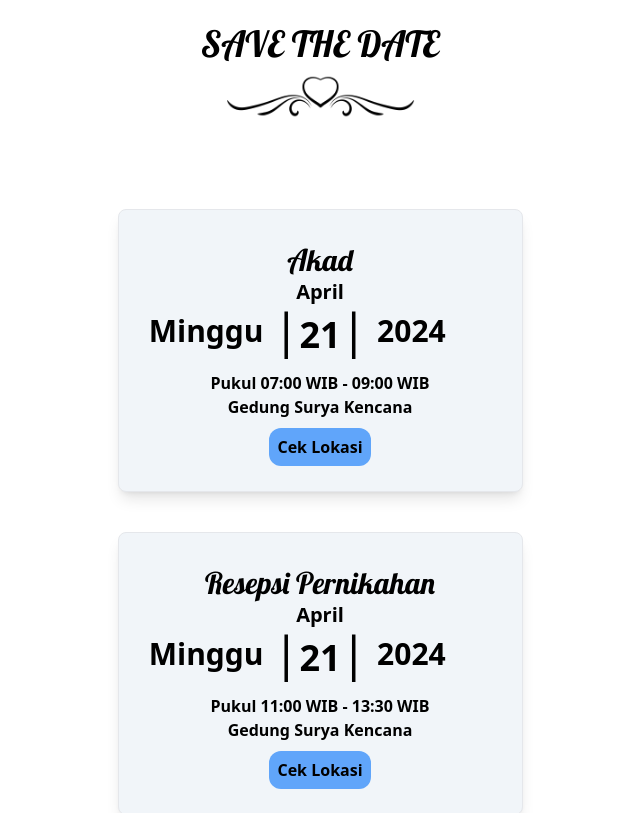
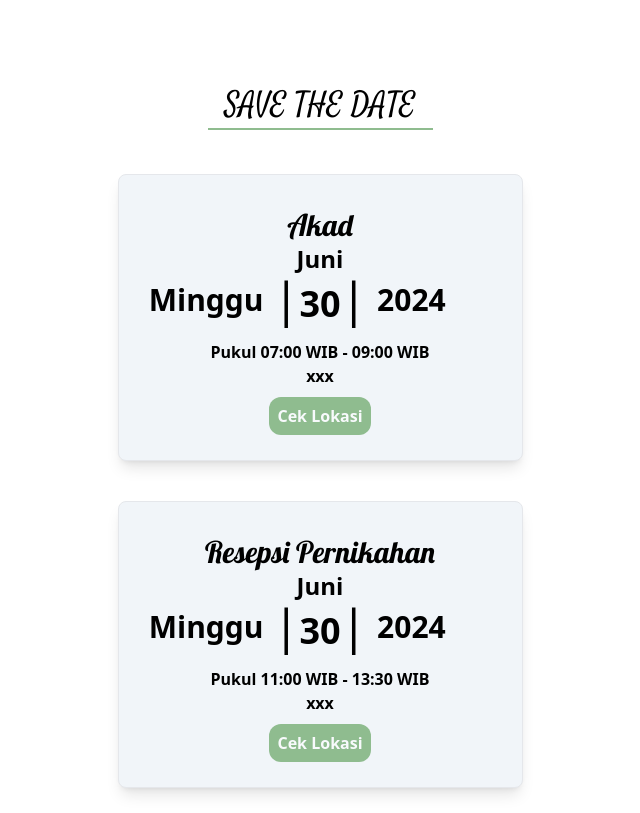
Before and after one commit to fahmiAzizz/nawanglana, a React (Vite) app: page / in a window 1280 px wide. Shown: the part 1580-2393 px from the top of the page, without its empty margins (320-960 px from the left). Built offline with nearby package versions, Linux system fonts and the light colour scheme; no server answers; a web font is replaced by a local one.

Commit message:
edit akad

```diff
--- a/src/components/Akad.jsx
+++ b/src/components/Akad.jsx
@@ -10,6 +10,13 @@ const Akad = () => {
             mainControls.start("visible",)
         }
     }, [isInView])
+
+    const hrStyle = {
+        height: '2px',
+        borderWidth: '0',
+        color: '#8FBC8F', // Ubah warna sesuai kebutuhan
+        backgroundColor: '#8FBC8F', // Jika ingin mengubah warna latar belakang garis
+    };
     return (
         <div className='py-10 max-w-screen-mobile mx-auto text-center'>
             <motion.div
@@ -20,9 +27,10 @@ const Akad = () => {
                 initial='hidden'
                 animate={mainControls}
                 transition={{ duration: 1, delay: 0.5 }}
-                className='text-4xl font-customFont3 pt-24'>
+                className='text-3xl font-customFont pt-24 pb-10'>
                 <p>SAVE THE DATE</p>
-                <img className='w-1/2 mx-auto -mt-20' src={Underline} alt="" />
+                {/* <img className='w-1/2 mx-auto -mt-20' src={Underline} alt="" /> */}
+                <hr className=' m-1 w-1/2 mx-auto text-[#8FBC8F]' style={hrStyle} />
             </motion.div>
 
             <motion.div
@@ -35,16 +43,16 @@ const Akad = () => {
                 transition={{ duration: 1, delay: 0.50 }}
                 className='w-[90%] mx-auto border bg-slate-100 shadow-lg rounded-lg py-8'>
                 <p className='text-3xl font-customFont3' ref={akad}>Akad</p>
-                <p className='text-xl font-semibold'>April</p>
+                <p className='text-2xl font-semibold'>Juni</p>
                 <div className='pb-4 grid grid-cols-3 w-[85%] items-center mx-auto'>
                     <p className='text-3xl font-semibold text-right'>Minggu</p>
-                    <p className='text-4xl font-bold'><span className='text-5xl font-extralight'>|</span>21<span className='text-5xl font-extralight'>|</span></p>
+                    <p className='text-4xl font-bold'><span className='text-5xl font-extralight'>|</span>30<span className='text-5xl font-extralight'>|</span></p>
                     <p className='text-3xl font-semibold text-left'>2024</p>
                 </div>
                 <div className='font-semibold '>
                     <p>Pukul 07:00 WIB - 09:00 WIB</p>
-                    <p>Gedung Surya Kencana</p>
-                    <p className='mt-4 hover:scale-110 duration-100'><a className='bg-blue-400 rounded-xl p-2 ' href="https://www.google.com/maps/place/Gedung+Surya+Kencana/@-6.5818882,106.8146776,17z/data=!4m6!3m5!1s0x2e69c4f8e735f931:0x6387ec885c9364d3!8m2!3d-6.5817516!4d106.7678689!16s%2Fg%2F11dzvg567d?entry=ttu">Cek Lokasi</a></p>
+                    <p>xxx</p>
+                    <p className='mt-4 hover:scale-110 duration-100'><a className='bg-[#8FBC8F] text-slate-50 rounded-xl p-2 ' href="#">Cek Lokasi</a></p>
                 </div>
             </motion.div>
             <motion.div
@@ -57,16 +65,16 @@ const Akad = () => {
                 transition={{ duration: 1, delay: 0.50 }}
                 className='w-[90%] mx-auto border bg-slate-100 shadow-lg rounded-lg py-8 mt-10'>
                 <p className='text-3xl font-customFont3'>Resepsi Pernikahan</p>
-                <p className='text-xl font-semibold'>April</p>
+                <p className='text-2xl font-semibold'>Juni</p>
                 <div className='pb-4 grid grid-cols-3 w-[85%] items-center mx-auto'>
                     <p className='text-3xl font-semibold text-right'>Minggu</p>
-                    <p className='text-4xl font-bold'><span className='text-5xl font-extralight'>|</span>21<span className='text-5xl font-extralight'>|</span></p>
+                    <p className='text-4xl font-bold'><span className='text-5xl font-extralight'>|</span>30<span className='text-5xl font-extralight'>|</span></p>
                     <p className='text-3xl font-semibold text-left'>2024</p>
                 </div>
                 <div className='font-semibold'>
                     <p>Pukul 11:00 WIB - 13:30 WIB</p>
-                    <p>Gedung Surya Kencana</p>
-                    <p className='mt-4 hover:scale-110 duration-100'><a className='bg-blue-400 rounded-xl p-2' href="https://www.google.com/maps/place/Gedung+Surya+Kencana/@-6.5818882,106.8146776,17z/data=!4m6!3m5!1s0x2e69c4f8e735f931:0x6387ec885c9364d3!8m2!3d-6.5817516!4d106.7678689!16s%2Fg%2F11dzvg567d?entry=ttu">Cek Lokasi</a></p>
+                    <p>xxx</p>
+                    <p className='mt-4 hover:scale-110 duration-100'><a className='bg-[#8FBC8F] text-slate-50 rounded-xl p-2' href="#">Cek Lokasi</a></p>
                 </div>
             </motion.div>
         </div>
--- a/src/components/Bridge.jsx
+++ b/src/components/Bridge.jsx
@@ -13,7 +13,7 @@ const Bridge = () => {
     }, [isInView])
     return (
         <div className=' text-slate-800 max-w-screen-mobile mx-auto  z-20'>
-            <div className='text-center bg-[#8FBC8F] py-20 px-5'>
+            <div className='text-center bg-[#8FBC8F] pt-20  pb-36 px-5'>
                 <motion.div
                     variants={{
                         hidden: { opacity: 0 },
```
